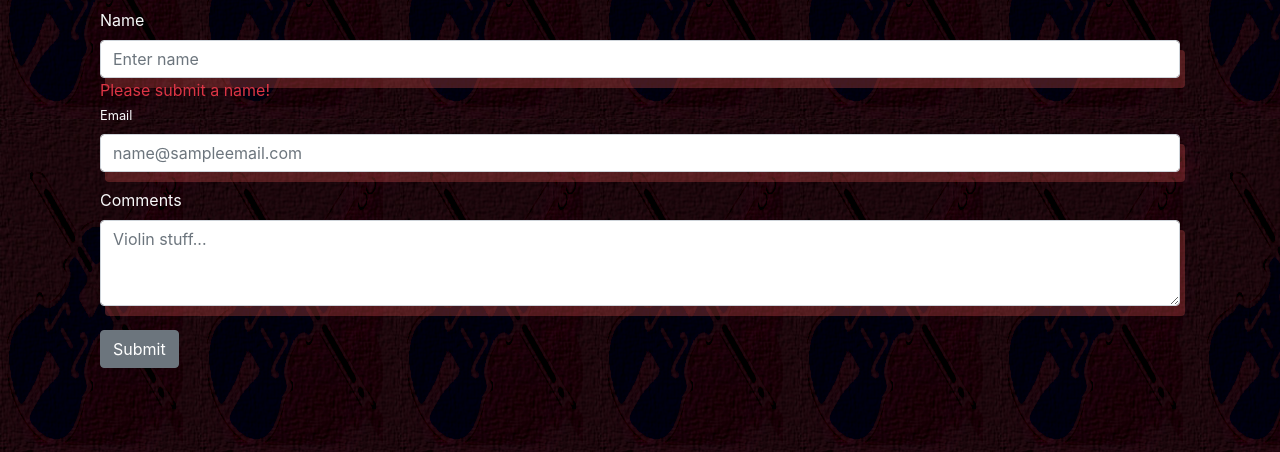
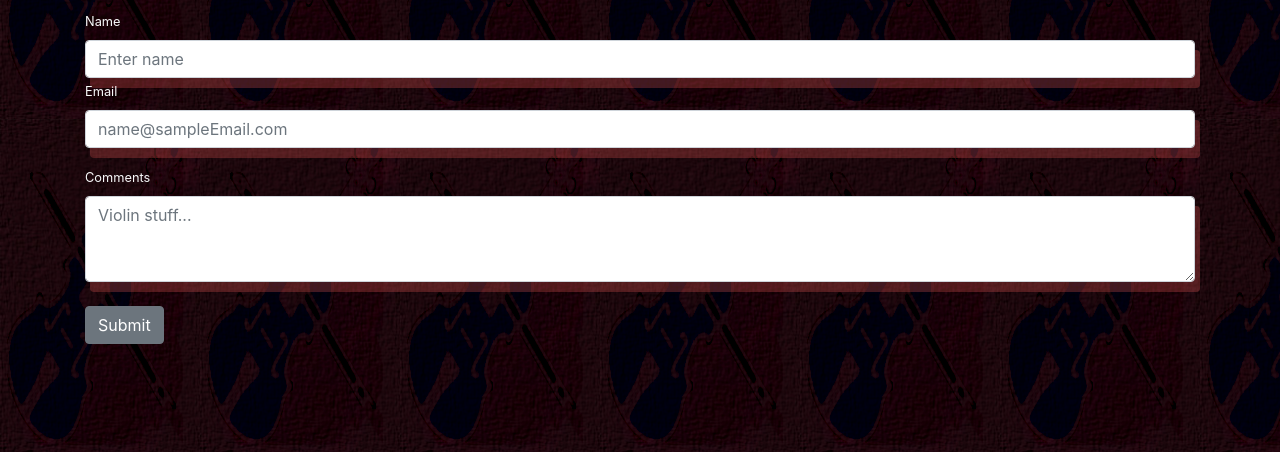
Before and after one commit to Jaliov/Violin_Classics_History, a PHP site: page /contact.php in a window 1280 px wide. Shown: the part 219-671 px from the top of the page. Run offline with PHP 8.4, Linux system fonts and the light colour scheme; some web fonts are replaced.

Commit message:
more contact edits

```diff
--- a/contact.php
+++ b/contact.php
@@ -4,14 +4,16 @@
 require 'header.php';
 $NameError="";
 $message = "failed";
+$formSubmit = "";
+
 try {
 $connection->setAttribute(PDO::ATTR_ERRMODE, PDO::ERRMODE_EXCEPTION);
 $sql = 'INSERT INTO users(name_entry, email, comments) VALUES( :nameEntry, :emailEntry, :textEntry )';
 
 $name = isset($_POST['name_entry']) ? $_POST['name_entry'] : null;
-if(empty($_POST['name_entry'])) {
-  $NameError='Please submit a name!';
-}
+// if(empty($_POST['name_entry'])) {
+//   $NameError='Please submit a name!';
+// }
 $stmt = $connection->prepare($sql);
 
 $email = isset($_POST['email']) ? $_POST['email'] : null;
@@ -22,31 +24,36 @@ $stmt = $connection->prepare($sql);
 
 $stmt->execute( array( ':nameEntry'=>$name,  ':emailEntry'=>$email, ':textEntry'=>$comments));
 
-
 } catch(PDOException $e) {
   echo $sql . "<br>" . $e->getMessage();
 }
 $connection = null;
+$data = $_POST;
 
+if (!empty($data['name_entry']) &&
+    !empty($data['email']) &&
+    !empty($data['comments'])) {
+    $formSubmit = 'submitted';
+    }
 echo "<div class = 'container'>
 <style> input, #textArea {
   box-shadow: 5px 10px rgb(217, 83, 79, 0.3)} </style>
     <form method = 'POST' action = 'contact.php'>
-
-         <label for='name_entry' class ='text-light'>Name</label>
+   <span class = 'text-success' id='reset'>$formSubmit</submit>
+    </div>
+         <label for='name_entry' class ='text-light'><small>Name</small></label>
          <input type='text' name = 'name_entry' class='form-control' placeholder = 'Enter name'><span class = 'text-danger'>
          $NameError </span>
-
                  <div class='form-group'>
                  <label for='email' class ='text-light'><small>Email</small></label>
-                 <input type='email' class='form-control' name ='email' placeholder='name@sampleemail.com'>
+                 <input type='email' class='form-control' name ='email' placeholder='name@sampleEmail.com'>
                </div>
 
                <div class='form-group'>
-                 <label for='comments' class ='text-light'>Comments</label>
+                 <label for='comments' class ='text-light'><small>Comments</small></label>
                  <textarea class='form-control' name='comments' rows='3' placeholder='Violin stuff...' id='textArea'></textarea><br>
                <button class ='btn btn-secondary' type = 'submit' name='submit'>Submit</button>
-               </div>
+
         </form>
         </div>" ?>
 
```
